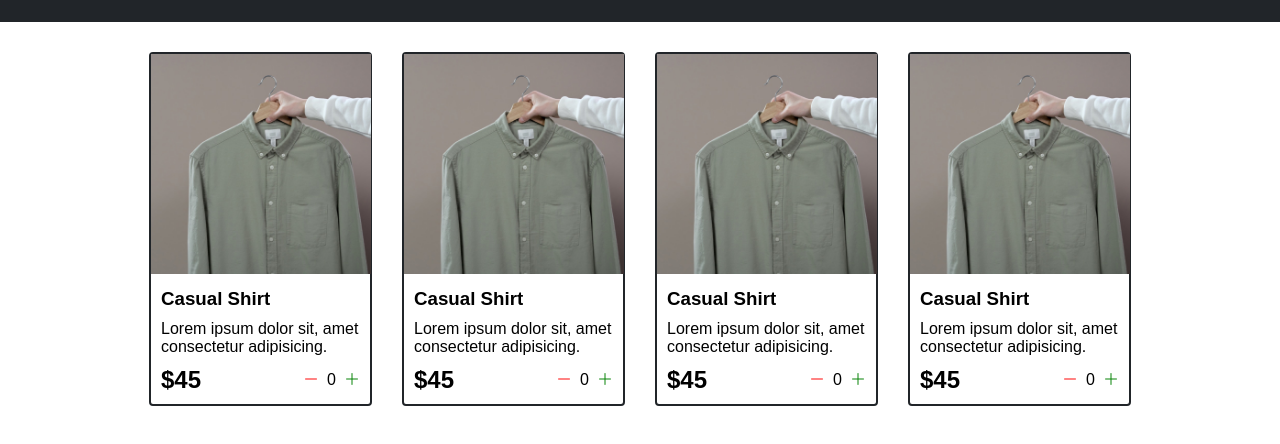
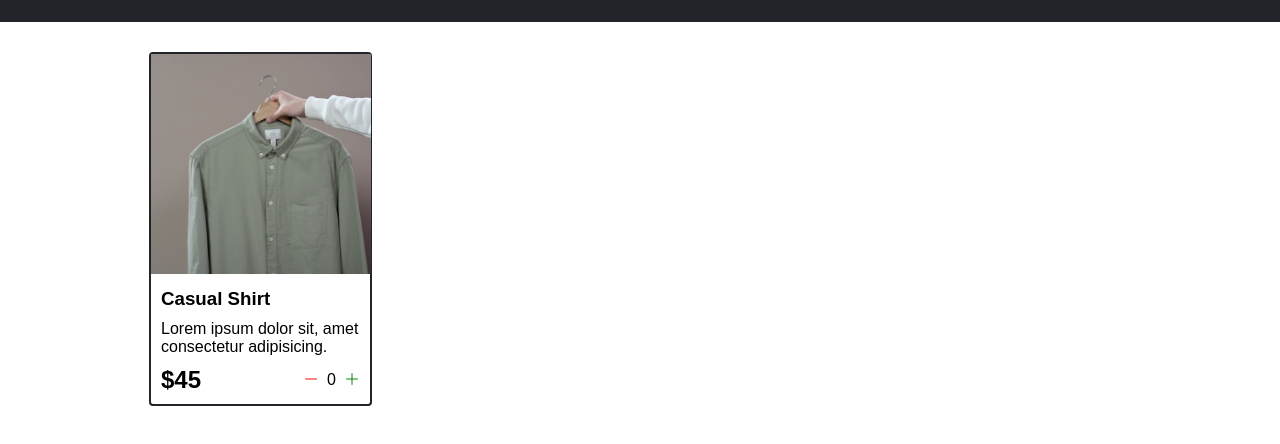
Before and after one commit to CristianEmanuelCamposFuentes/shopping-cart-vanilla-js, a plain HTML site: page index.html in a window 1280 px wide. Shown: the part 72-516 px from the top of the page. Drawn offline with nearby package versions, Linux system fonts and the light colour scheme.

Commit message:
add main.js

```diff
--- a/index.html
+++ b/index.html
@@ -34,51 +34,7 @@
                 </div>
             </div>
         </div>
-        <div class="item">
-            <img width="220" src="images/img-1.jpg" alt="">
-            <div class="details">
-                <h3>Casual Shirt</h3>
-                <p>Lorem ipsum dolor sit, amet consectetur adipisicing.</p>
-                <div class="price-quantity">
-                    <h2>$45</h2>
-                    <div class="buttons">
-                        <i class="bi bi-dash-lg"></i>
-                        <div class="quantity">0</div>
-                        <i class="bi bi-plus-lg"></i>
-                    </div>
-                </div>
-            </div>
-        </div>
-        <div class="item">
-            <img width="220" src="images/img-1.jpg" alt="">
-            <div class="details">
-                <h3>Casual Shirt</h3>
-                <p>Lorem ipsum dolor sit, amet consectetur adipisicing.</p>
-                <div class="price-quantity">
-                    <h2>$45</h2>
-                    <div class="buttons">
-                        <i class="bi bi-dash-lg"></i>
-                        <div class="quantity">0</div>
-                        <i class="bi bi-plus-lg"></i>
-                    </div>
-                </div>
-            </div>
-        </div>
-        <div class="item">
-            <img width="220" src="images/img-1.jpg" alt="">
-            <div class="details">
-                <h3>Casual Shirt</h3>
-                <p>Lorem ipsum dolor sit, amet consectetur adipisicing.</p>
-                <div class="price-quantity">
-                    <h2>$45</h2>
-                    <div class="buttons">
-                        <i class="bi bi-dash-lg"></i>
-                        <div class="quantity">0</div>
-                        <i class="bi bi-plus-lg"></i>
-                    </div>
-                </div>
-            </div>
-        </div>
+
     </div>
 
 
--- a/main.js
+++ b/main.js
@@ -0,0 +1,23 @@
+let shop = document.getElementById('shop');
+
+let generateShop = () => {
+    return `
+    <div class="item">
+        <img width="220" src="images/img-1.jpg" alt="">
+        <div class="details">
+            <h3>Casual Shirt</h3>
+            <p>Lorem ipsum dolor sit, amet consectetur adipisicing.</p>
+            <div class="price-quantity">
+                <h2>$45</h2>
+                <div class="buttons">
+                    <i class="bi bi-dash-lg"></i>
+                    <div class="quantity">0</div>
+                    <i class="bi bi-plus-lg"></i>
+                </div>
+            </div>
+        </div>
+    </div>
+
+    `
+}
+generateShop();
```
